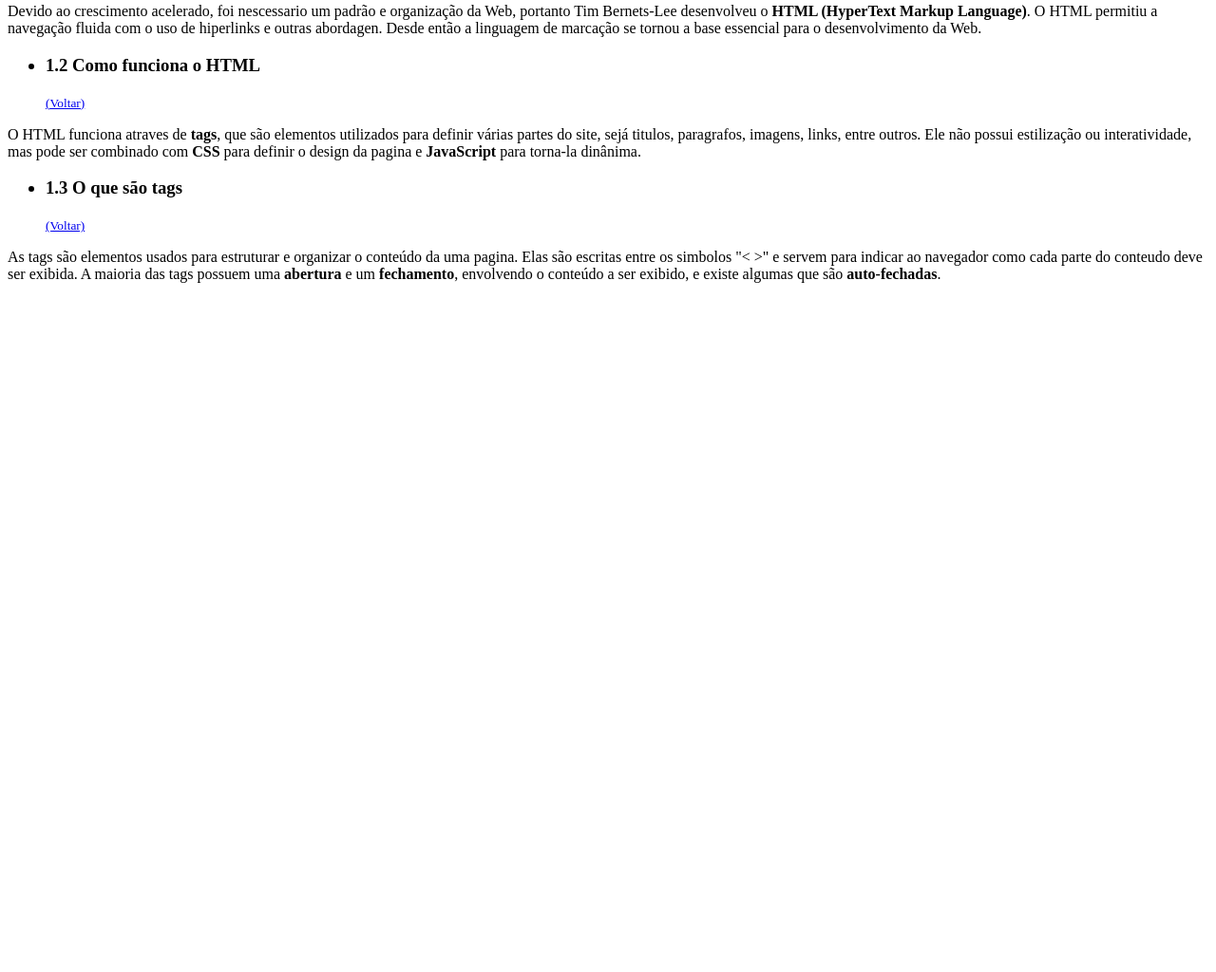
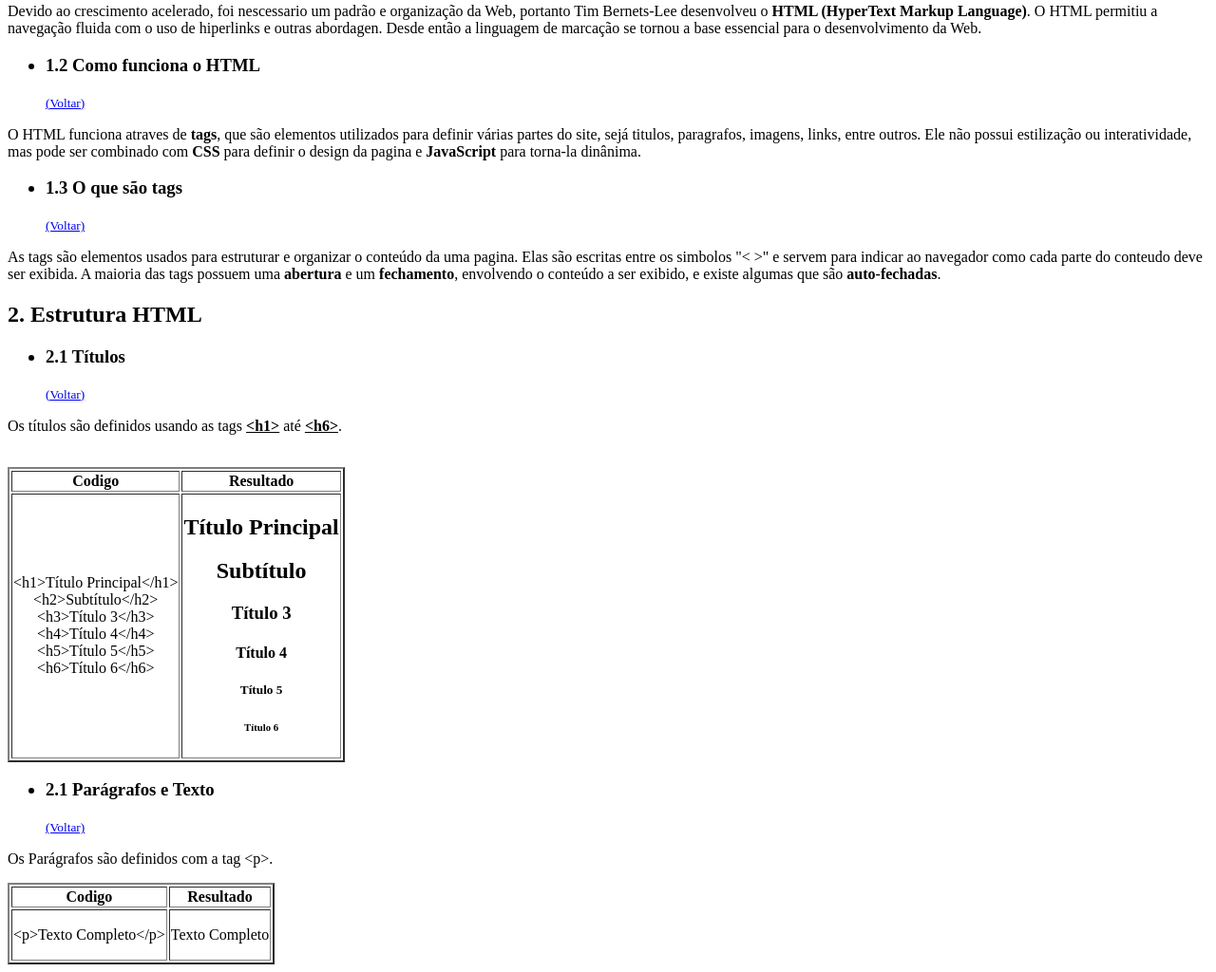
Before and after one commit to Daniel-Alisson/desafio-pagina-web, a plain HTML site: page index.html in a window 1280 px wide. Shown: the part 625-1649 px from the top of the page at 95% size. Before the commit the page ends 939 px from the top, so only its background shows below. Drawn offline with Linux system fonts and the light colour scheme.

Commit message:
Criando os topicos 'Titulos' e 'Paragrafos e Textos'

```diff
--- a/index.html
+++ b/index.html
@@ -23,8 +23,8 @@
 
             <li>2. Estrutura HTML
                 <ul>
-                    <li>2.1 <a href="#">Títulos</a></li>
-                    <li>2.2 <a href="#">Parágrafos e Texto</a></li>
+                    <li>2.1 <a href="#html_titulo">Títulos</a></li>
+                    <li>2.2 <a href="#html_paragrafos_textos">Parágrafos e Texto</a></li>
                     <li>2.3 <a href="#">Listas</a></li>
                     <li>2.4 <a href="#">Links</a></li>
                 </ul>
@@ -40,7 +40,7 @@
     </section>
     <!--Section para o topico - Introdução a WEB-->
     <section>
-        <h2>1. Introdução à Web</h3>
+        <h2>1. Introdução à Web</h2>
 
         <ul>
             <h3 id="surgimento"><li>1.1 Surgimento da Internet</li></h3>
@@ -67,5 +67,65 @@
 
         <p>As tags são elementos usados para estruturar e organizar o conteúdo da uma pagina. Elas são escritas entre os simbolos "< >" e servem para indicar ao navegador como cada parte do conteudo deve ser exibida. A maioria das tags possuem uma <strong>abertura</strong> e um <strong>fechamento</strong>, envolvendo o conteúdo a ser exibido, e existe algumas que são <strong>auto-fechadas</strong>.</p>
     </section>
+
+    <!--Section para o topico - Estrutra HTML-->
+    <section>
+        <h2>2. Estrutura HTML</h2>
+
+        <ul>
+            <h3 id="html_titulo"><li>2.1 Títulos</li></h3>
+            <small><a href="#inicio">(Voltar)</a></small>
+        </ul>
+
+        <p>Os títulos são definidos usando as tags <strong><u>&lt;h1&gt;</u></strong> até <strong><u>&lt;h6&gt;</u></strong>.</p>
+        <br>
+
+        <table border="2">
+            <tr>
+                <th>Codigo</th>
+                <th>Resultado</th>
+            </tr>
+            <tr style="text-align: center;">
+                <td>
+                    &lt;h1&gt;Título Principal&lt;/h1&gt;<br>
+                    &lt;h2&gt;Subtítulo&lt;/h2&gt;<br>
+                    &lt;h3&gt;Título 3&lt;/h3&gt;<br>
+                    &lt;h4&gt;Título 4&lt;/h4&gt;<br>
+                    &lt;h5&gt;Título 5&lt;/h5&gt;<br>
+                    &lt;h6&gt;Título 6&lt;/h6&gt;<br>
+                </td>
+                <td>
+                    <h1>Título Principal</h1>
+                    <h2>Subtítulo</h2>
+                    <h3>Título 3</h3>
+                    <h4>Título 4</h4>
+                    <h5>Título 5</h5>
+                    <h6>Título 6</h6>
+                </td>
+            </tr>
+        </table>
+
+        <ul>
+            <h3 id="html_paragrafos_textos"><li>2.1 Parágrafos e Texto</li></h3>
+            <small><a href="#inicio">(Voltar)</a></small>
+        </ul>
+
+        <p>Os Parágrafos são definidos com a tag &lt;p&gt;.</p>
+
+        <table border="2">
+            <tr>
+                <th>Codigo</th>
+                <th>Resultado</th>
+            </tr>
+            <tr style="text-align: center;">
+                <td>
+                    &lt;p&gt;Texto Completo&lt;/p&gt;
+                </td>
+                <td>
+                    <p>Texto Completo</p>
+                </td>
+            </tr>
+        </table>
+    </section>
 </body>
 </html>
```
